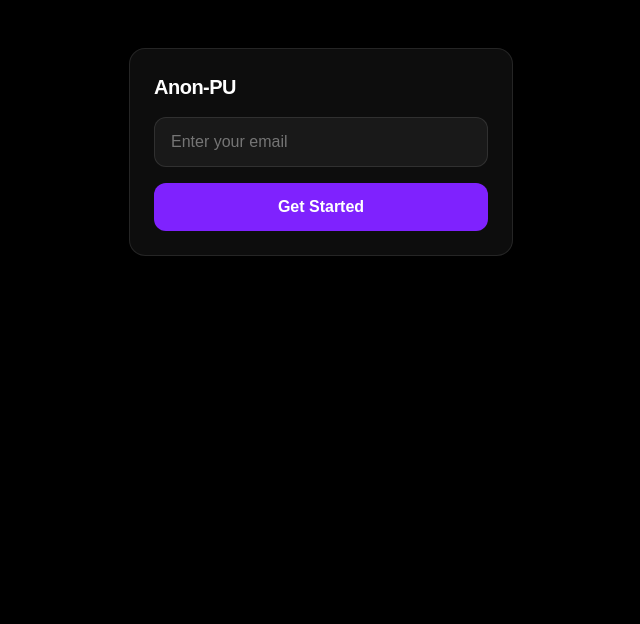
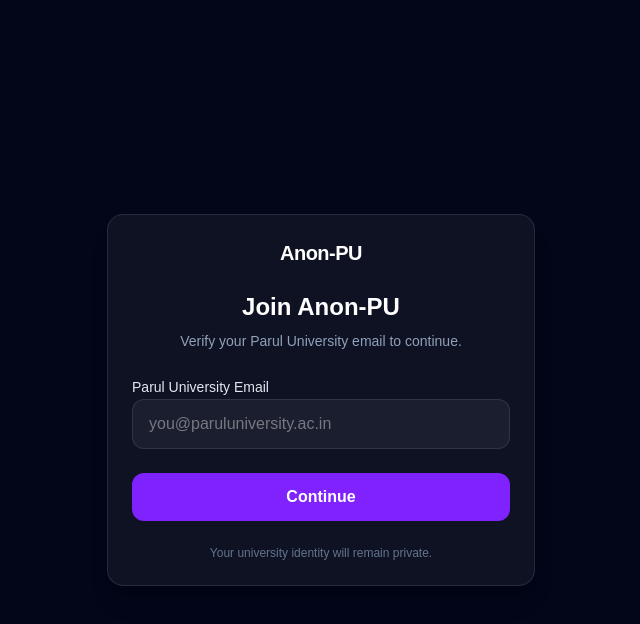
Before and after one commit to suprbhat123/anon-pu, a Next.js app: page / in a window 1280 px wide. Shown: the top 624 px of the page, without its empty margins (319-959 px from the left). Built offline with nearby package versions, Linux system fonts and the light colour scheme.

Commit message:
Build authentication UI

```diff
--- a/src/app/page.tsx
+++ b/src/app/page.tsx
@@ -1,26 +1,5 @@
-import Button from "@/components/ui/Button";
-import Card from "@/components/ui/Card";
-import Container from "@/components/ui/Container";
-import Input from "@/components/ui/Input";
-import Logo from "@/components/ui/Logo";
+import AuthScreen from "@/features/auth/AuthScreen";
 
 export default function Home() {
-  return (
-    <main className="min-h-screen bg-black py-12">
-      <Container>
-        <Card className="mx-auto max-w-sm">
-          <div className="space-y-4">
-            <Logo />
-
-            <Input
-              type="email"
-              placeholder="Enter your email"
-            />
-
-            <Button>Get Started</Button>
-          </div>
-        </Card>
-      </Container>
-    </main>
-  );
+  return <AuthScreen />;
 }
--- /dev/null
+++ b/src/features/auth/AuthScreen.tsx
@@ -0,0 +1,60 @@
+"use client";
+
+import { useState } from "react";
+import Button from "@/components/ui/Button";
+import Card from "@/components/ui/Card";
+import Container from "@/components/ui/Container";
+import Input from "@/components/ui/Input";
+import Logo from "@/components/ui/Logo";
+
+export default function AuthScreen() {
+    const [email, setEmail] = useState("");
+
+    return (
+        <main className="min-h-screen bg-slate-950 text-white">
+            <Container>
+                <div className="flex min-h-screen items-center justify-center py-10">
+                    <Card>
+                        <div className="w-full max-w-md space-y-6">
+                            <div className="text-center">
+                                <Logo />
+
+                                <h1 className="mt-6 text-2xl font-semibold">
+                                    Join Anon-PU
+                                </h1>
+
+                                <p className="mt-2 text-sm text-slate-400">
+                                    Verify your Parul University email to continue.
+                                </p>
+                            </div>
+
+                            <div className="space-y-3">
+                                <label
+                                    htmlFor="university-email"
+                                    className="text-sm font-medium text-slate-200"
+                                >
+                                    Parul University Email
+                                </label>
+
+                                <Input
+                                    type="email"
+                                    placeholder="you@paruluniversity.ac.in"
+                                    value={email}
+                                    onChange={(event) => setEmail(event.target.value)}
+                                />
+                            </div>
+
+                            <Button>
+                                Continue
+                            </Button>
+
+                            <p className="text-center text-xs text-slate-500">
+                                Your university identity will remain private.
+                            </p>
+                        </div>
+                    </Card>
+                </div>
+            </Container>
+        </main>
+    );
+}
```
